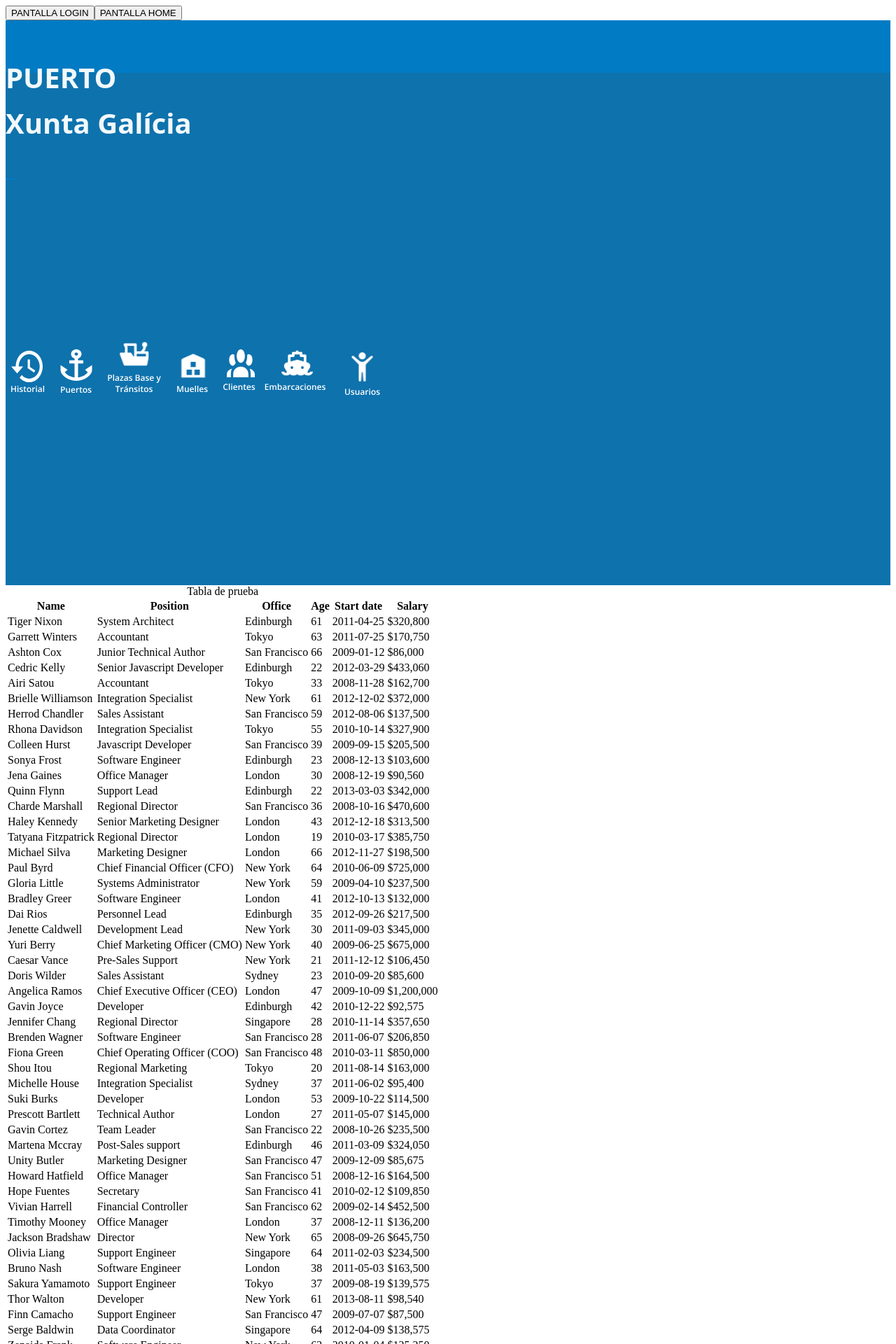
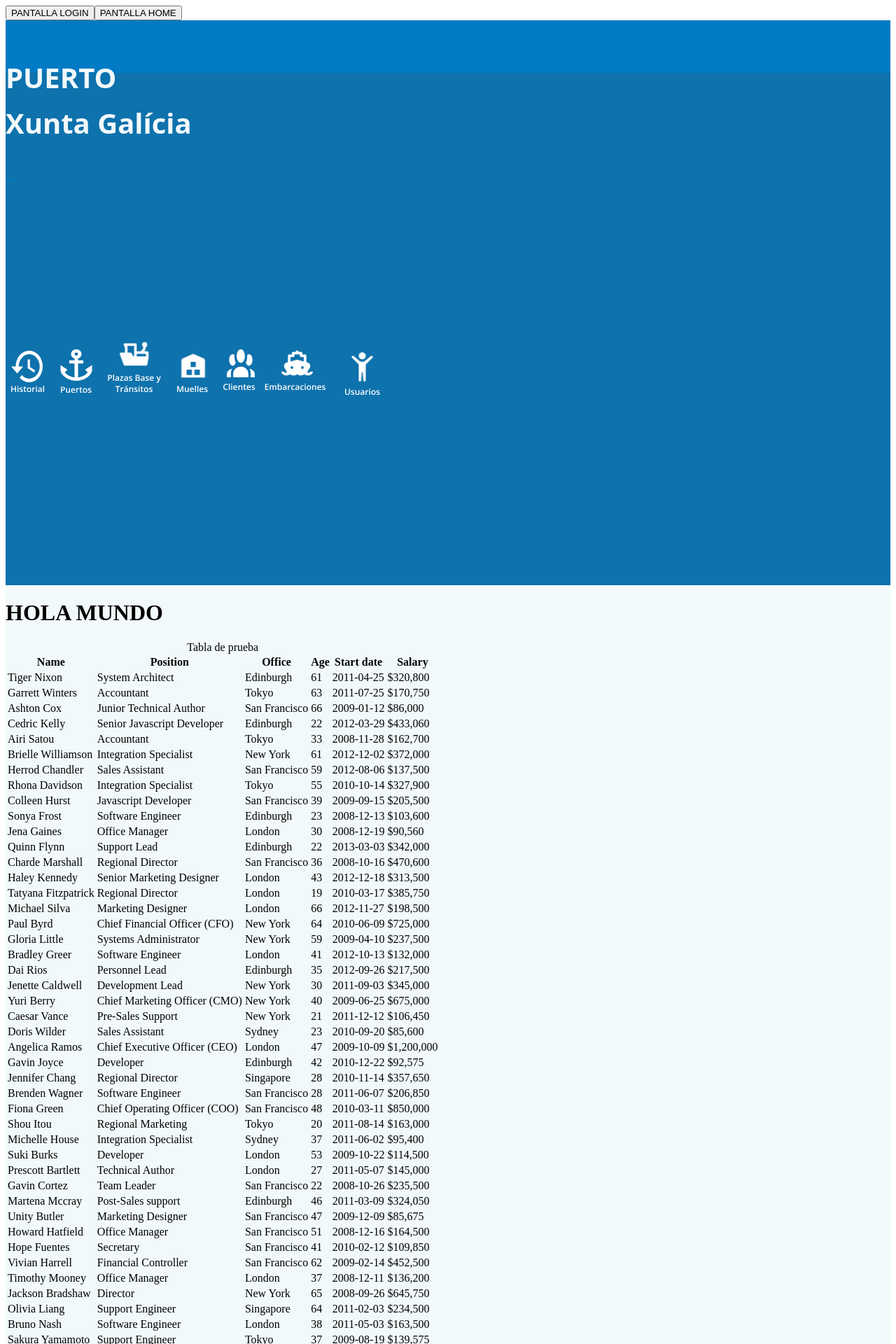
Before and after one commit to raulcarreterorandez/Proyecto-Puntal, an Angular app in the folder Aplicacion-Puntal/: page /home in a window 1280 px wide. Shown: the top 1920 px of the page at 70% size. Built offline with nearby package versions, Linux system fonts and the light colour scheme.

Commit message:
16/01/23 Modificacion utilidades

```diff
--- a/Aplicacion-Puntal/src/app/dashboard/home/home.component.css
+++ b/Aplicacion-Puntal/src/app/dashboard/home/home.component.css
@@ -0,0 +1,14 @@
+.container{
+    height: 100vh;
+    width: 100%;
+    margin: 0px;
+    padding: 0px;
+}
+
+#dashboard{
+    width: 100%;
+}
+
+#vistaCentral{
+    background-color: #F2F9FB;
+}
--- a/Aplicacion-Puntal/src/app/dashboard/home/home.component.html
+++ b/Aplicacion-Puntal/src/app/dashboard/home/home.component.html
@@ -1,8 +1,45 @@
 
-<app-header-component></app-header-component>
-<app-aside-component></app-aside-component>
-<app-main-component></app-main-component>
-<app-user-settings-component></app-user-settings-component>
+<div id="dashBoard" class="container-fluid">
+
+    <div class="row">
+        <app-header-component></app-header-component>
+    </div>
+
+    <div id="vistaCentral" class="row">
+
+        <div class="col-1">
+            <app-aside-component></app-aside-component>
+        </div>
+
+        <div class="col-10">
+
+            <div class="row">
+                <h1>HOLA MUNDO</h1>
+                <!-- AQUI VAN LOS BOTONES DE BUSQUEDA, FILTRADO Y AÑADIR -->
+            </div>
+
+            <div class="row">
+                <app-main-component></app-main-component>
+            </div>
+
+
+        </div>
+
+        <div class="col-1">
+            <app-user-settings-component></app-user-settings-component>
+            <!-- AQUI VA EL MENU DE USER SETTINGS -->
+        </div>
+
+    </div>
+
+</div>
+
+
+
+
+
+
+
 
 <!-- <p>Componente - INSTALACIONES</p> -->
 <!-- <app-lista-instalacion></app-lista-instalacion>
```
